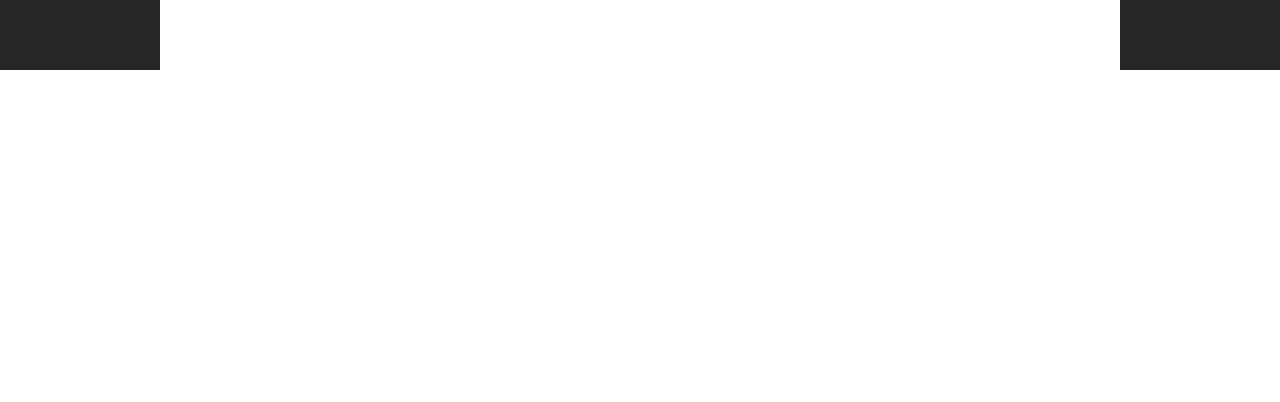
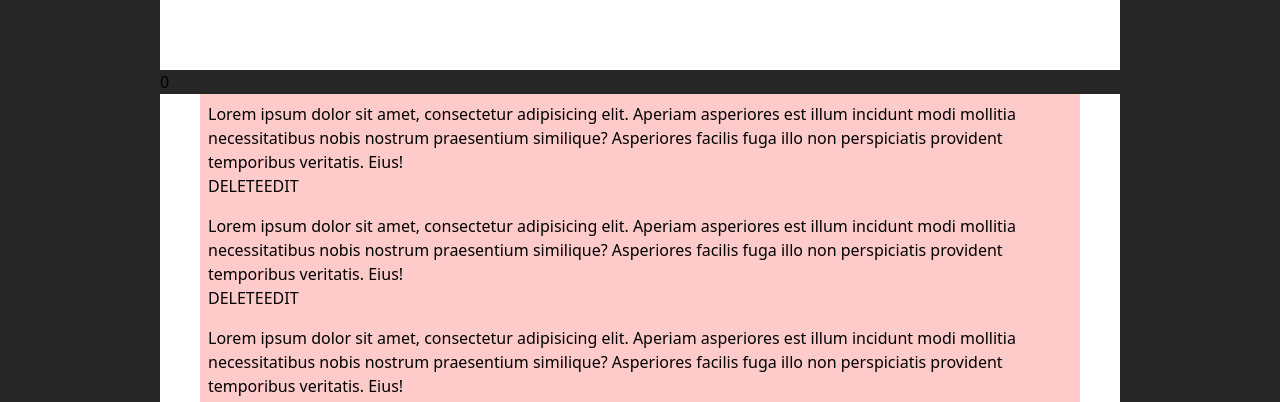
Before and after one commit to kethmi501/Y3S2-SPM-Frontend, a Next.js app: page /animals/singleanimalentity in a window 1280 px wide. Shown: the part 776-1178 px from the top of the page. Before the commit the page ends 846 px from the top, so only its background shows below. Built offline with nearby package versions, Linux system fonts and the light colour scheme.

Commit message:
feat(enhancement-cards): scroll functions

```diff
--- /dev/null
+++ b/components/EnhancementCards/Card/VisualCard.jsx
@@ -0,0 +1,25 @@
+import React from 'react'
+import EnhancementCardWrapper from '../../layouts/EnhancementCardWrapper'
+
+const VisualCard = ({index}) => {
+  return (
+    <div>
+      <div className={`mx-10 p-2 bg-red-200 relative z-50 ${index}`}>
+        <p>Lorem ipsum dolor sit amet, consectetur adipisicing elit. Aperiam asperiores est illum incidunt modi mollitia
+          necessitatibus nobis nostrum praesentium similique? Asperiores facilis fuga illo non perspiciatis provident
+          temporibus veritatis. Eius!
+        </p>
+        <div>
+          <button>
+            DELETE
+          </button>
+          <button>
+            EDIT
+          </button>
+        </div>
+      </div>
+    </div>
+  )
+}
+
+export default VisualCard
--- /dev/null
+++ b/components/EnhancementCards/Surround/CardPlacement.jsx
@@ -0,0 +1,18 @@
+import React from 'react'
+import EnhancementCardWrapper from '../../layouts/EnhancementCardWrapper'
+import VisualCard from '../Card/VisualCard'
+
+
+const CardPlacement = ({ cardDetailArray , onScrollSetFn}) => {
+  return (
+    <EnhancementCardWrapper onScrollSetFn={onScrollSetFn}>
+      {cardDetailArray.map((item, index) => {
+        return (
+          <VisualCard key={item._id} index={index} padding={index} />
+        )
+      })}
+    </EnhancementCardWrapper>
+  )
+}
+
+export default CardPlacement
--- /dev/null
+++ b/components/layouts/EnhancementCardWrapper.jsx
@@ -0,0 +1,34 @@
+import React, { useEffect, useRef, useState } from 'react'
+import { useScroll } from "framer-motion"
+
+const EnhancementCardWrapper = ({children , onScrollSetFn}) => {
+  const [percentageScroll, setPercentageScroll] = useState(0)
+
+  useEffect(() => {
+    return scrollY.onChange((latest) => {
+      setPercentageScroll(scrollYProgress.current)
+    })
+  }, [])
+
+  useEffect(() => {
+    // onScrollSetFn(percentageScroll)
+    console.log((percentageScroll*100).toFixed(0))
+  }, [percentageScroll])
+
+
+  const carouselRef = useRef(null)
+  const { scrollY , scrollYProgress } = useScroll({
+    container: carouselRef
+  })
+
+  return (
+    <div>
+      <p>{percentageScroll}</p>
+      <div ref={carouselRef} className={`bg-white h-[40vh] overflow-auto `}>
+        {children}
+      </div>
+    </div>
+  )
+}
+
+export default EnhancementCardWrapper
--- a/package.json
+++ b/package.json
@@ -17,6 +17,7 @@
     "@reduxjs/toolkit": "^1.8.4",
     "axios": "^0.27.2",
     "firebase": "^9.9.2",
+    "framer-motion": "^7.2.1",
     "next": "12.2.5",
     "next-http-proxy-middleware": "^1.2.4",
     "react": "18.2.0",
--- a/pages/animals/singleanimalentity.js
+++ b/pages/animals/singleanimalentity.js
@@ -1,13 +1,45 @@
-import React from 'react'
+import React, { useState } from 'react'
 import AnimalEntity from '../../components/animals/AnimalEntity'
 import BasicPageWrapper from '../../components/layouts/BasicPageWrapper'
+import CardPlacement from '../../components/EnhancementCards/Surround/CardPlacement'
 
 const singleanimalentity = () => {
-    return (
-        <BasicPageWrapper>
-            <AnimalEntity />
-        </BasicPageWrapper>
-    )
+  const mockData = [
+    {
+      _id: '5f762f56-315f-4b58-b5c0-bb9f3a4b7043',
+      topic: 'Animal Fact 1',
+      description: 'Animal Desc 1',
+    },
+    {
+      _id: "5e2e4937-387d-4b04-9efa-0810c1ef9cff",
+      topic: 'Animal Fact 1',
+      description: 'Animal Desc 1',
+    },
+    {
+      _id: "c45a0ee4-b39e-4d86-8e15-3d7414d0e0f8",
+      topic: 'Animal Fact 1',
+      description: 'Animal Desc 1',
+    },
+    {
+      _id: "5fdee8fc-6a71-4789-ac2d-3b1f4e7a91ea",
+      topic: 'Animal Fact 1',
+      description: 'Animal Desc 1',
+    },
+    {
+      _id: "9ff17ba2-c251-4ad1-9975-da8b6531235e",
+      topic: 'Animal Fact 1',
+      description: 'Animal Desc 1',
+    },
+  ]
+
+  const [enhancementCards, setEnhancementCards] = useState([...mockData])
+
+  return (
+    <BasicPageWrapper>
+      <AnimalEntity />
+      <CardPlacement  cardDetailArray={enhancementCards} onScrollSetFn={setEnhancementCards}/>
+    </BasicPageWrapper>
+  )
 }
 
 export default singleanimalentity
```
Also changed, not shown: 2 other files (tests, documents, lock files or other folders).
